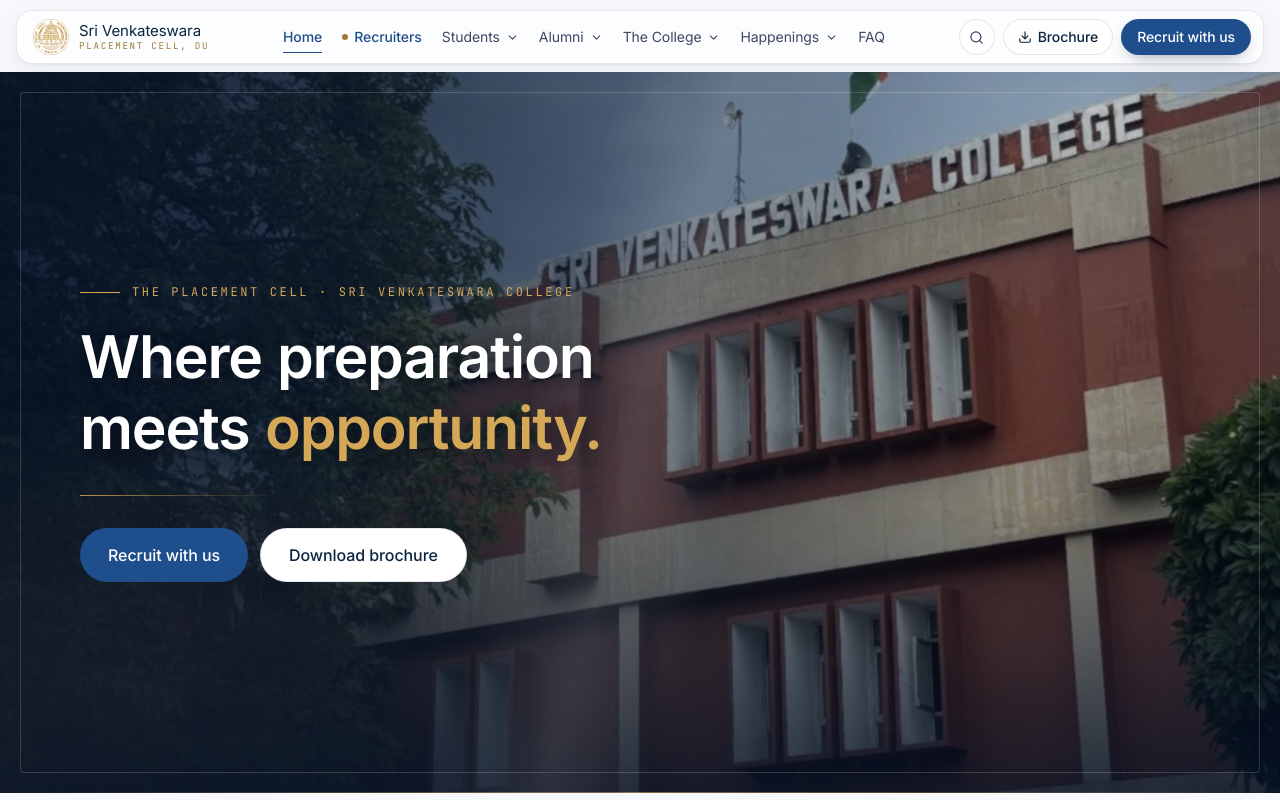
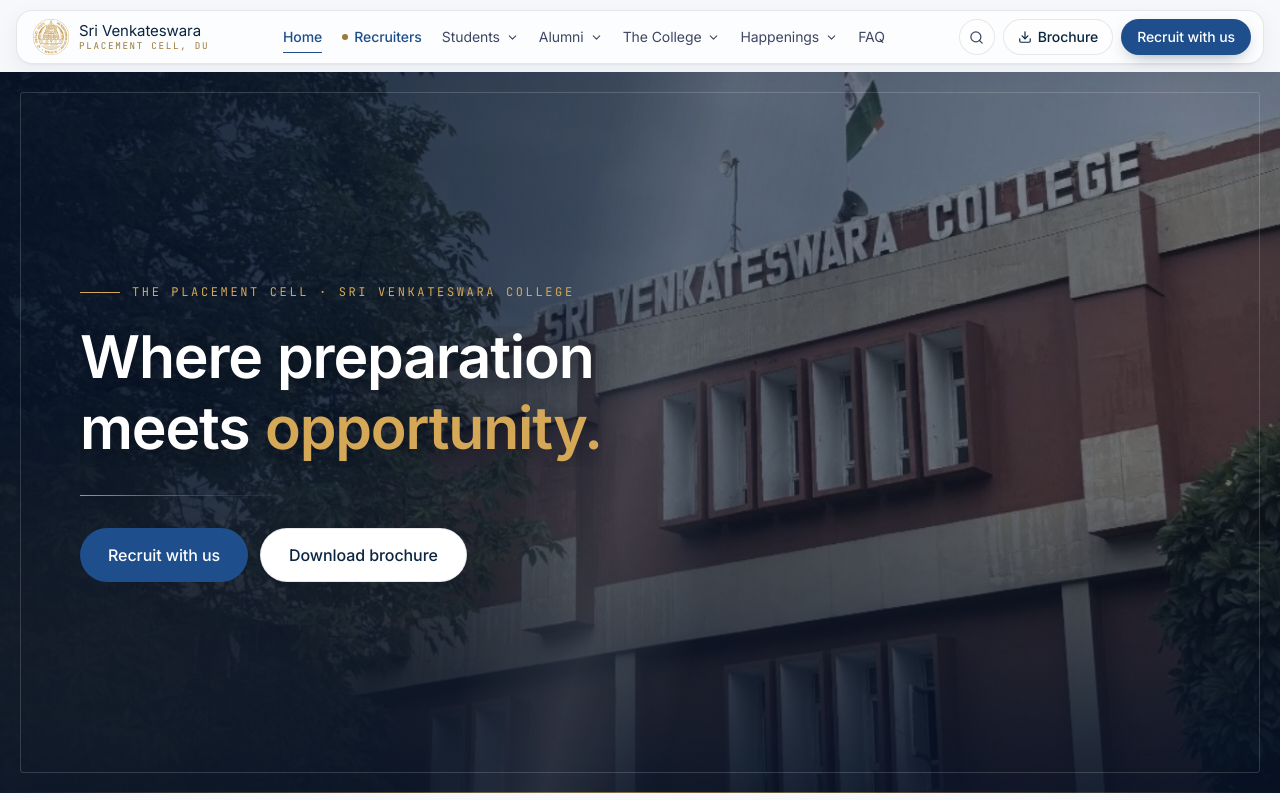
Before and after one commit to aliiiii2609-dot/svc-placement-cell-2026, a React (Vite) app: page / in a window 1280 px wide. Shown: the top 800 px of the page. Built offline with nearby package versions, Linux system fonts and the light colour scheme.

Commit message:
Hero: faded editorial cover treatment; desaturated low-contrast building with uniform veil + flag-focused vignette, Indian flag kept in frame

```diff
--- a/src/components/hero/Hero.tsx
+++ b/src/components/hero/Hero.tsx
@@ -103,17 +103,18 @@
         className="relative w-full min-h-[640px] sm:min-h-[600px] lg:min-h-0 overflow-hidden"
         style={{ aspectRatio: '770 / 434', backgroundColor: NAVY }}
       >
-        {/* The building — bright and clearly visible, framed with object-cover and a
-            focal point tuned so the facade and sign read well at both wide and tall
-            box shapes. Slow ken-burns drift; static when motion is reduced. */}
+        {/* The building — treated as a faded, editorial backdrop (echoing the
+            guidelines cover): softly desaturated and low-contrast so it recedes,
+            with the focal point tuned high so the Indian flag and the college
+            sign sit in frame. Slow ken-burns drift; static when motion is reduced. */}
         <motion.img
           src="/images/campus/svc-building-cover.jpg"
-          alt="Sri Venkateswara College main building"
+          alt="Sri Venkateswara College main building with the Indian flag"
           className="absolute inset-0 w-full h-full object-cover pointer-events-none"
           style={{
-            objectPosition: 'center 26%',
-            filter: 'saturate(1.02) brightness(0.9) contrast(1.02)',
-            transformOrigin: '38% 38%',
+            objectPosition: 'center 22%',
+            filter: 'saturate(0.72) brightness(0.86) contrast(0.94)',
+            transformOrigin: '46% 26%',
           }}
           loading="eager"
           initial={{ scale: reduce ? 1.04 : 1.03 }}
@@ -125,13 +126,32 @@
           }
         />
 
-        {/* Left-heavy scrim: deep where the text sits, clearing to the right so the
-            building stays clearly visible; a faint warm rise on the far edge. */}
+        {/* Uniform navy veil: fades the whole photo evenly so it reads as a soft,
+            receding cover rather than a sharp photograph. */}
+        <div
+          className="absolute inset-0 pointer-events-none"
+          style={{ background: 'rgba(9,23,46,0.34)' }}
+          aria-hidden="true"
+        />
+
+        {/* Vignette focused high-centre: keeps the flag and sign the clearest point
+            while the frame's edges fall away, the way a cover draws the eye inward. */}
         <div
           className="absolute inset-0 pointer-events-none"
           style={{
             background:
-              'linear-gradient(100deg, rgba(6,18,38,0.94) 0%, rgba(7,21,43,0.80) 26%, rgba(8,25,49,0.44) 52%, rgba(8,25,49,0.16) 78%, rgba(8,25,49,0.34) 100%)',
+              'radial-gradient(120% 115% at 48% 24%, transparent 40%, rgba(6,17,36,0.55) 100%)',
+          }}
+          aria-hidden="true"
+        />
+
+        {/* Left-heavy scrim: deep where the text sits, clearing to the right so the
+            faded building and flag stay visible; a faint warm rise on the far edge. */}
+        <div
+          className="absolute inset-0 pointer-events-none"
+          style={{
+            background:
+              'linear-gradient(100deg, rgba(6,18,38,0.90) 0%, rgba(7,21,43,0.66) 28%, rgba(8,25,49,0.24) 58%, transparent 86%)',
           }}
           aria-hidden="true"
         />
```
